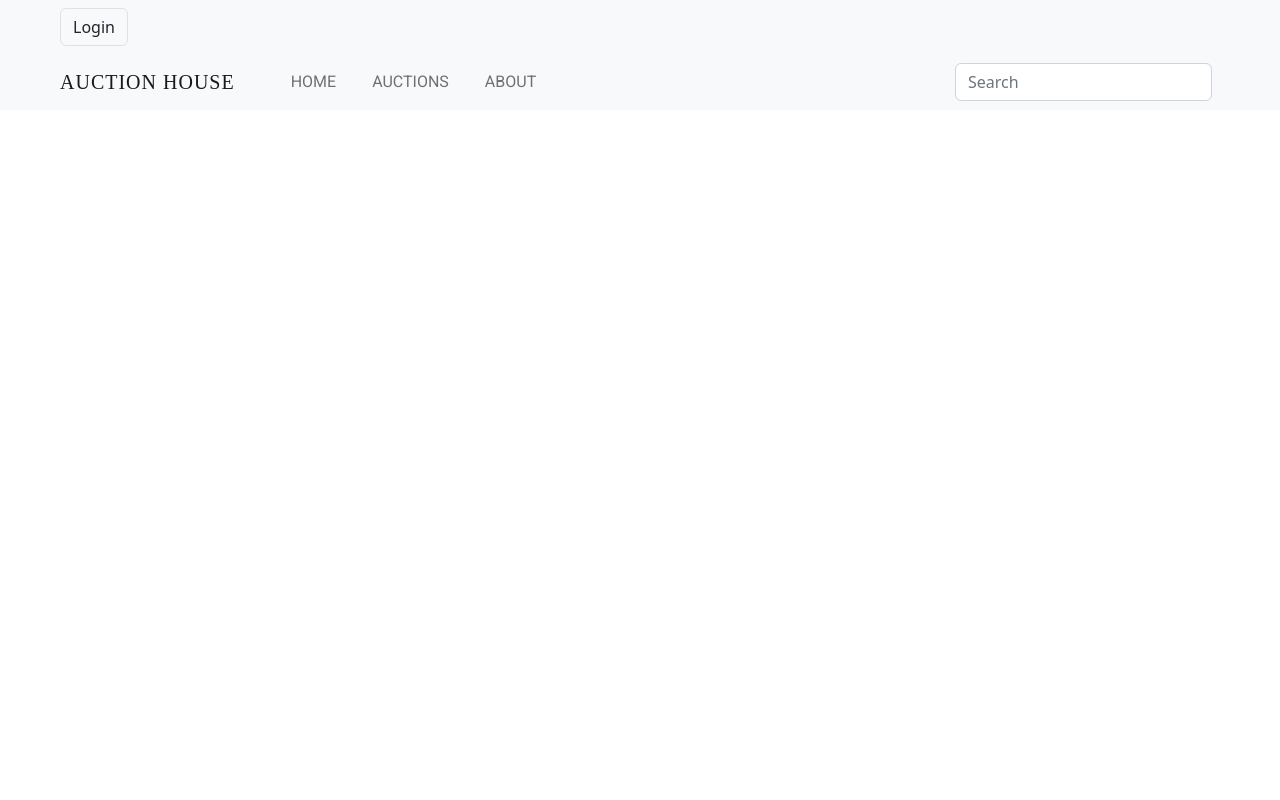
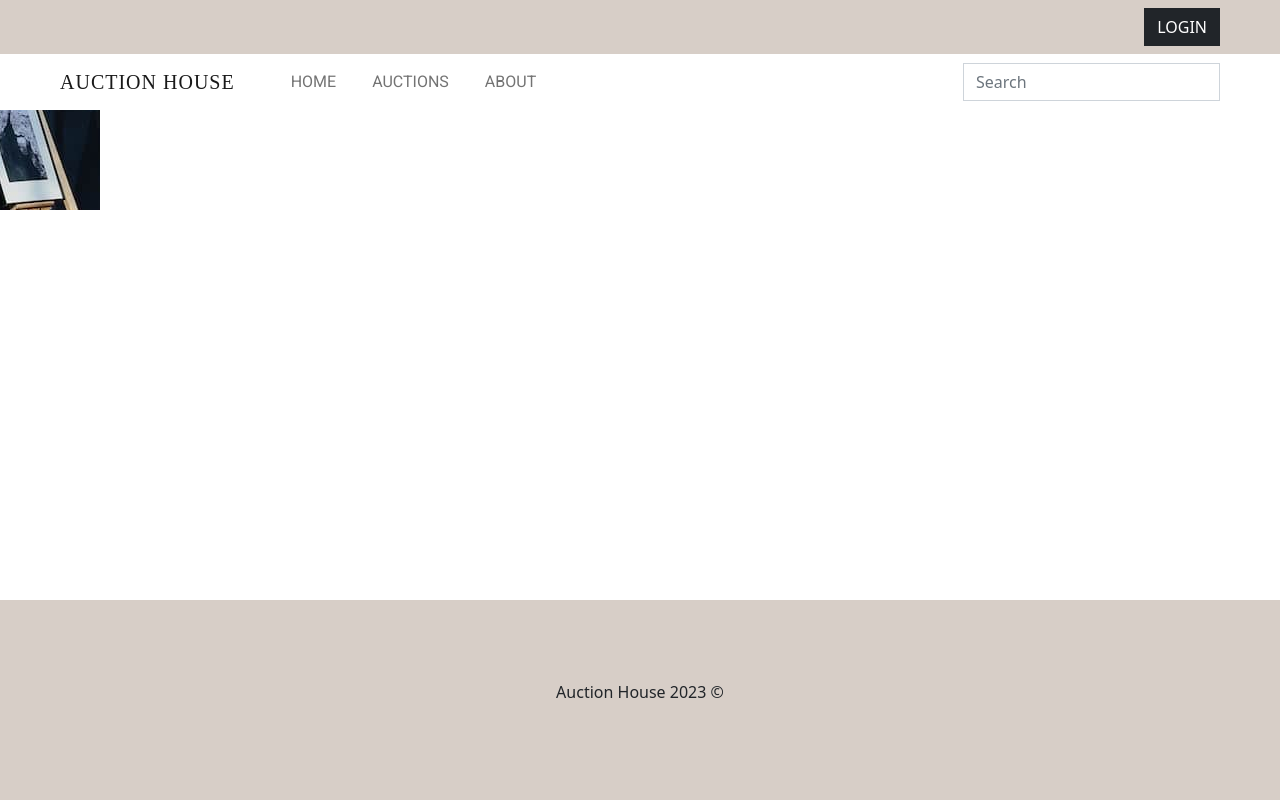
Before and after one commit to lhvk/auction-house, a website: page index.html in a window 1280 px wide. Drawn offline with nearby package versions, Linux system fonts and the light colour scheme; files whose address does not match are found by name.

Commit message:
StaÂtarted building the index html

```diff
--- a/index.html
+++ b/index.html
@@ -18,13 +18,13 @@
   </head>
   <body>
     <header>
-      <nav class="navbar bg-light px-5">
-        <div class="container-fluid">
-          <button class="btn border">Login</button>
+      <nav class="navbar upper-nav px-5">
+        <div class="container-fluid justify-content-end">
+          <button class="btn btn-dark rounded-0">LOGIN</button>
         </div>
       </nav>
 
-      <nav class="navbar bg-light navbar-expand-lg px-5">
+      <nav class="navbar navbar-expand-lg px-5">
         <div class="container-fluid">
           <a class="navbar-brand logo me-5" href="/index.html">AUCTION HOUSE</a>
           <button
@@ -37,23 +37,33 @@
             aria-label="Toggle navigation">
             <span class="navbar-toggler-icon"></span>
           </button>
-          <div class="collapse navbar-collapse" id="navbarNavAltMarkup">
+          <div
+            class="collapse navbar-collapse justify-content-between"
+            id="navbarNavAltMarkup">
             <div class="navbar-nav">
               <a class="nav-link" href="#">HOME</a>
               <a class="nav-link" href="#">AUCTIONS</a>
               <a class="nav-link" href="#">ABOUT</a>
             </div>
+            <form class="d-flex" role="search">
+              <input
+                class="form-control rounded-0"
+                type="search"
+                placeholder="Search"
+                aria-label="Search" />
+            </form>
           </div>
-          <form class="d-flex" role="search">
-            <input
-              class="form-control me-2"
-              type="search"
-              placeholder="Search"
-              aria-label="Search" />
-          </form>
         </div>
       </nav>
     </header>
-    <main></main>
+    <main>
+      <section>
+        <div class="container-fluid"></div>
+        <div class="col"></div>
+        <div class="col hero-img"></div>
+      </section>
+      <section></section>
+    </main>
+    <footer><p class="p-2">Auction House 2023 &copy;</p></footer>
   </body>
 </html>
--- a/src/scss/index.scss
+++ b/src/scss/index.scss
@@ -1,7 +1,24 @@
-@use "./utils/functions";
-@use "./utils/variables";
+// @use "./utils/functions";
+// @use "./utils/variables";
 @use "./components/buttons";
 @use "./layout/header";
+@use "./layout/footer";
 @use "./base/typography";
-// @use "./components/buttons";
 @import "../../node_modules/bootstrap/scss/bootstrap";
+
+* {
+  box-sizing: border-box;
+}
+
+body {
+  min-height: 100vh;
+  display: flex;
+  flex-direction: column;
+}
+
+.hero-img {
+  background-image: url("../assets/Hero.jpg");
+  width: 100px;
+  height: 100px;
+  background-position: center;
+}
--- /dev/null
+++ b/src/scss/layout/_footer.scss
@@ -0,0 +1,10 @@
+@use "../utils/functions";
+
+footer {
+  margin-top: auto;
+  display: flex;
+  justify-content: center;
+  align-items: center;
+  height: 200px;
+  background-color: functions.getColor(primary);
+}
--- a/src/scss/layout/_header.scss
+++ b/src/scss/layout/_header.scss
@@ -1,5 +1,9 @@
 @use "../utils/functions";
 @use "../utils/variables";
+
+.upper-nav {
+  background-color: functions.getColor(primary);
+}
 
 .logo {
   font-family: "Times New Roman", Times, serif;
```
Also changed, not shown: dist/css/index.css, src/assets/Hero.jpg (added), 2 other files.
